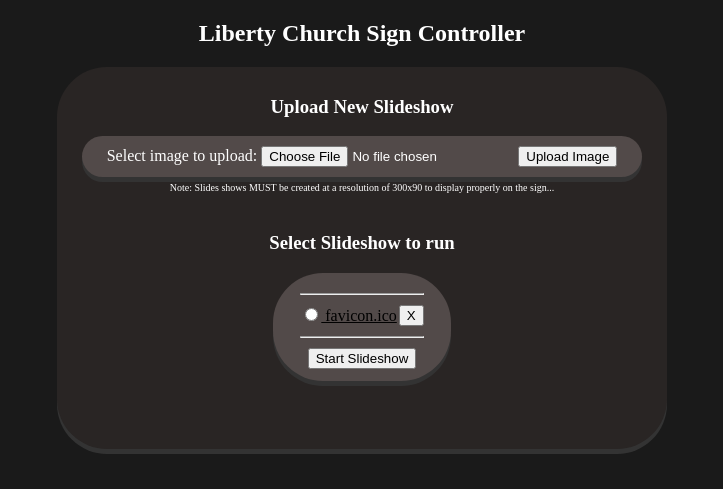
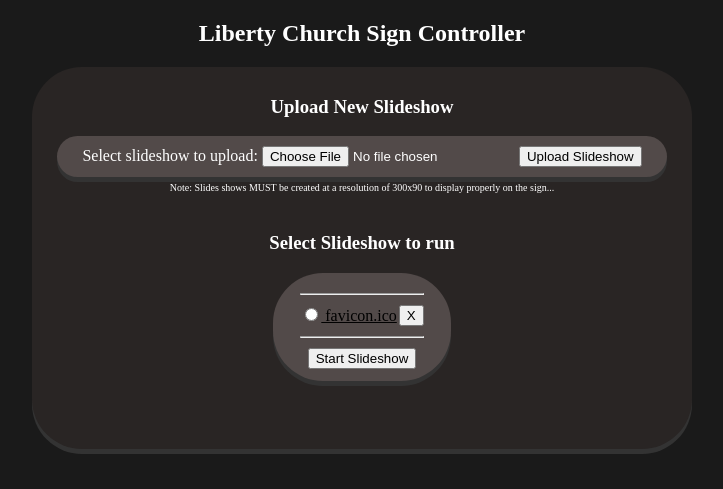
Before and after one commit to scottkorber/sign, a PHP site: page / in a window 1280 px wide. Shown: the top 489 px of the page, without its empty margins (278-1001 px from the left). Run offline with PHP 8.4, Linux system fonts and the light colour scheme; data that the repository does not hold is empty.

Commit message:
changed from image to slideshow

```diff
--- a/index.php
+++ b/index.php
@@ -93,13 +93,13 @@ td {
 $self = $_SERVER['PHP_SELF'];
 echo '
 <form class="uploadform" action="'.$self.'" method="post" enctype="multipart/form-data">
-    Select image to upload:
+    Select slideshow to upload:
     <input type="file" name="fileToUpload" id="fileToUpload">
     <!--
     <input hidden type="file" name="fileToUpload" id="fileToUpload"\>
     <label class="button" for="fileToUpload">Choose a file</label>
     -->
-    <input class="button" type="submit" value="Upload Image" name="submit">
+    <input class="button" type="submit" value="Upload Slideshow" name="submit">
 </form>
 
 
```
